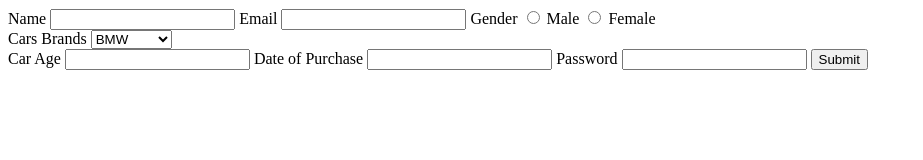
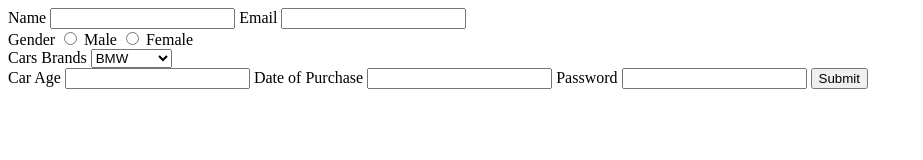
Before and after one commit to acciojob/car-insurance-form-KRISHNAKANT-KUSHWAHA, a website: page main.html in a window 1280 px wide. Shown: the whole page, without its empty margins (0-923 px from the left). Drawn offline with Linux system fonts and the light colour scheme.

Commit message:
created a submission

```diff
--- a/main.html
+++ b/main.html
@@ -15,21 +15,15 @@
 
 		<label for="email">Email</label>
 		<input type="email" id="email" required>
+<br>
+	<label for="gender">Gender</label>
 
-		<label>Gender</label>
+<input type="radio" id="male" name="gender" value="male">
+<label for="male">Male</label>
 
-        <input type="radio" id="male" name="gender" value="male">
-        <label for="male">Male</label>
-
-        <input type="radio" id="female" name="gender" value="female">
-        <label for="female">Female</label>
+<input type="radio" id="female" name="gender" value="female">
+<label for="female">Female</label>
 <br>
-		<!-- <label for="cars">Cars Brands</label>
-		<select>
-		<option id="cars">BMW</option>
-	    <option id="cars">Audi</option>
-		<option id="cars">Mercedez</option>
-		</select> -->
 		<label for="cars">Cars Brands</label>
 
        <select id="cars" name="cars">
```
